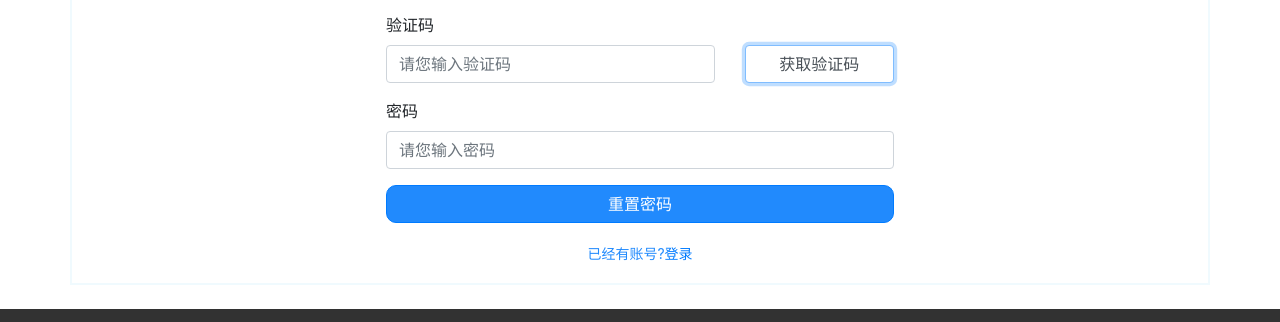
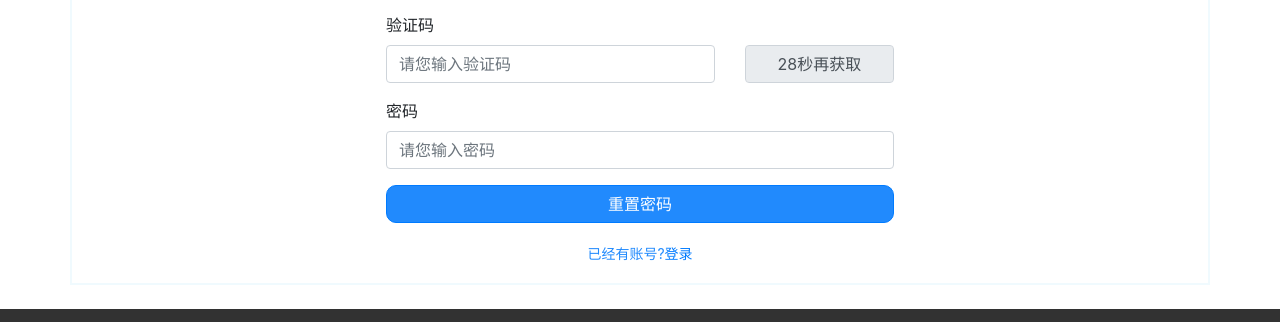
Before and after one commit to itWangCode/ticket, a plain HTML site: page loginReg/forgetPwd.html in a window 1280 px wide. Both pictures are taken after a click on the button "获取验证码". Shown: the part 297-619 px from the top of the page. Drawn offline with nearby package versions, Linux system fonts and the light colour scheme; files that its build step writes are made by us from their sources; no server answers.

Commit message:
sendcode

```diff
--- a/loginReg/forgetPwd.html
+++ b/loginReg/forgetPwd.html
@@ -79,7 +79,7 @@
                             <div class="row">
                                 <div class="col-md-12 mb-12">
                                     <label for="email" class="">邮箱</label>
-                                    <input type="email" class="form-control"  id="email" placeholder="请您输入邮箱" value="" required maxlength="30">
+                                    <input type="email" class="form-control"   id="email" placeholder="请您输入邮箱" value="" required maxlength="30">
                                     <div class="invalid-feedback">
                                         请您输入正确的邮箱
                                     </div>
@@ -94,7 +94,7 @@
                                         <input type="text" class="form-control" id="code" placeholder="请您输入验证码" maxlength="6">
                                     </div>
                                     <div class="col-lg-4">
-                                        <input type="button" class="form-control" value="获取验证码" >
+                                        <input onClick="sendMessage()" id="btnSendCode" type="button" class="form-control" value="获取验证码" >
                                     </div>
                                 </div>
                                 <div class="invalid-feedback">
@@ -110,7 +110,7 @@
                                 </div>
                             </div>
 
-                            <button class="btn btn-primary btn-md btn-block" type="button">重置密码</button>
+                            <button class="btn btn-primary btn-md btn-block" id="summitBut" type="button">重置密码</button>
                             <div class="container">
                                 <div class="reg-number">已经有账号?<a  href="">登录</a></div>
                             </div>
@@ -159,5 +159,73 @@
 <script src="../js/jquery.js"></script>
 <script src="../js/bootstrap.min.js"></script>
 <script src="../js/common.js"></script>
+
+<script type="text/javascript">
+    var InterValObj; //timer变量，控制时间
+    var count = 30; //间隔函数，1秒执行
+    var curCount;//当前剩余秒数
+    var code = ""; //验证码
+    var codeLength = 6;//验证码长度
+    function sendMessage() {
+        curCount = count;
+        var dealType; //验证方式
+        var uid=$("#uid").val();//用户uid
+        if ($("#phone").attr("checked") == true) {
+            dealType = "phone";
+        }
+        else {
+            dealType = "email";
+        }
+//产生验证码
+        for (var i = 0; i < codeLength; i++) {
+            code += parseInt(Math.random() * 9).toString();
+        }
+//设置button效果，开始计时
+        $("#btnSendCode").attr("disabled", "true");
+        $("#btnSendCode").val( + curCount + "秒再获取");
+        InterValObj = window.setInterval(SetRemainTime, 1000); //启动计时器，1秒执行一次
+//向后台发送处理数据
+        $.ajax({
+            type: "POST", //用POST方式传输
+            dataType: "text", //数据格式:JSON
+            url: 'Login.ashx', //目标地址
+            data: "dealType=" + dealType +"&uid=" + uid + "&code=" + code,
+            error: function (XMLHttpRequest, textStatus, errorThrown) { },
+            success: function (msg){ }
+        });
+    }
+    //timer处理函数
+    function SetRemainTime() {
+        if (curCount == 0) {
+            window.clearInterval(InterValObj);//停止计时器
+            $("#btnSendCode").removeAttr("disabled");//启用按钮
+            $("#btnSendCode").val("重新发送");
+            code = ""; //清除验证码。如果不清除，过时间后，输入收到的验证码依然有效
+        }
+        else {
+            curCount--;
+            $("#btnSendCode").val( + curCount + "秒再获取");
+        }
+    }
+</script>
+<script language="JavaScript" type="text/javascript">
+    function checkInput(){
+        var text = $("input").val();
+        if(text==null||text==""){
+            changeBtndisable();
+        }
+    }
+    function changeBtndisable(){
+        $("#summitBut").addClass("user-login-btn");
+        $("#summitBut").attr("disabled","true");
+    }
+
+
+    function changeBtnable(){
+        $("#summitBut").removeAttr("disabled").removeClass("user-login-btn");
+        $("#summitBut").addClass("user-login-btn-selected");
+
+    }
+</script>
 </body>
 </html>
```
